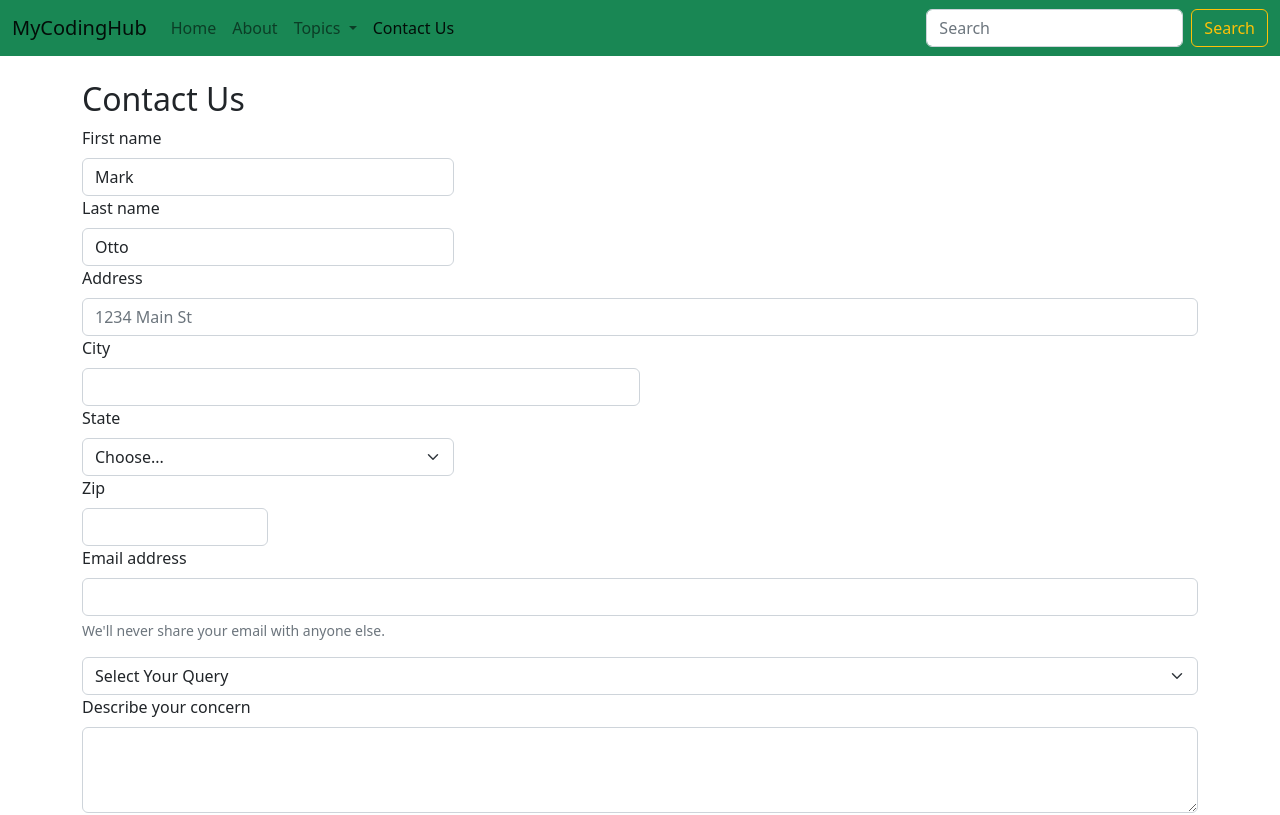
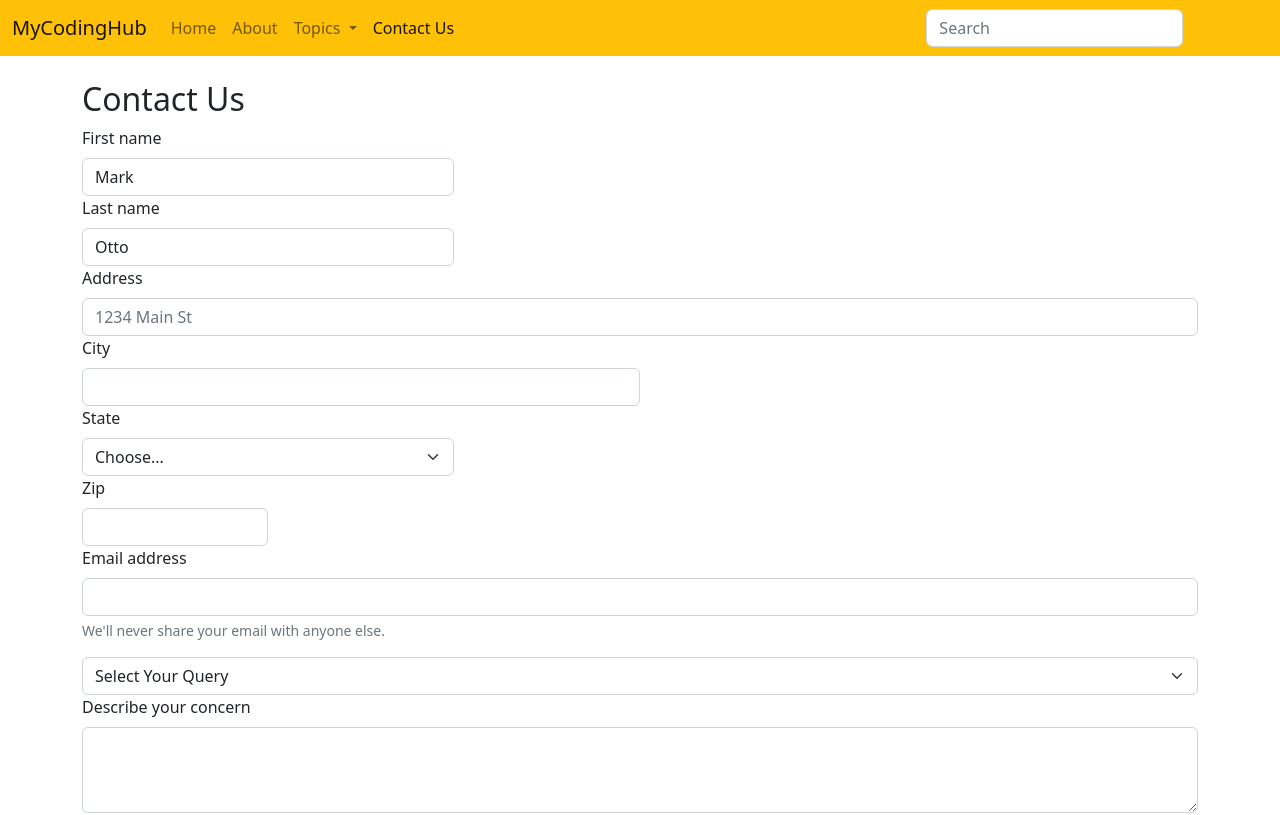
Before and after one commit to raviikushh/MyCodingHubBootstrap, a plain HTML site: page contact.html in a window 1280 px wide. Shown: the top 815 px of the page. Drawn offline with nearby package versions, Linux system fonts and the light colour scheme.

Commit message:
updated to warning from success

```diff
--- a/contact.html
+++ b/contact.html
@@ -15,7 +15,7 @@
         crossorigin="anonymous"></script>
 
 
-    <nav class="navbar navbar-expand-lg bg-success">
+    <nav class="navbar navbar-expand-lg bg-warning">
         <div class="container-fluid">
             <a class="navbar-brand" href="index.html">MyCodingHub</a>
             <button class="navbar-toggler" type="button" data-bs-toggle="collapse"
```
